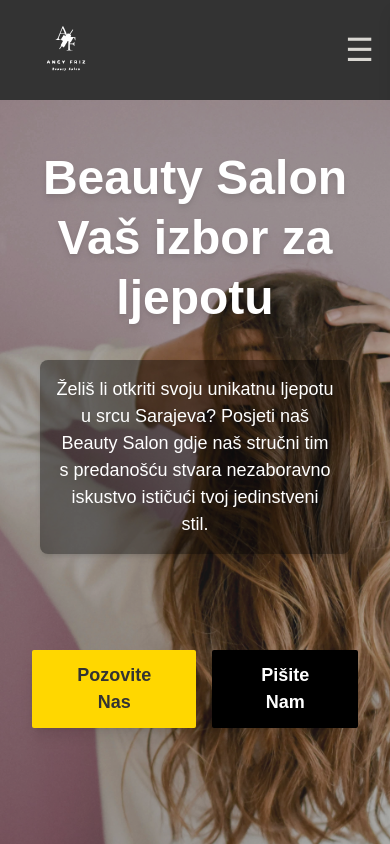
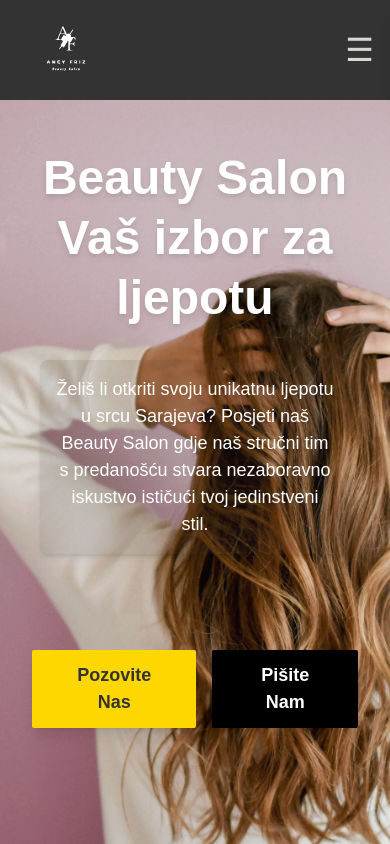
Before and after one commit to MeldinRadoncic/ancyfriz, a React (Create React App) app: page / in a window 390 px wide. Shown: the top 844 px of the page. Built offline with nearby package versions, Linux system fonts and the light colour scheme.

Commit message:
Fixing the paragraph styles

```diff
--- a/src/Components/Pages/HomePage/HeroBanner.jsx
+++ b/src/Components/Pages/HomePage/HeroBanner.jsx
@@ -13,7 +13,7 @@ const HeroBanner = () => {
       }}>
       {/* Overlay */}
       <div
-        className='absolute inset-0 bg-primary-charcoal opacity-40' // Overlay with 0.4 opacity
+        className='absolute inset-0 bg-primary-charcoal/10'
         aria-hidden='true'></div>
 
       {/* Content */}
@@ -41,7 +41,7 @@ const HeroBanner = () => {
 
         {/* Right Side - Subtitle */}
         <div className='flex flex-col items-center lg:items-start text-white text-center lg:text-left justify-center lg:hidden'>
-          <p className='text-lg sm:text-xl lg:text-2xl bg-black/40 p-4 rounded-lg shadow-md'>
+          <p className='text-lg sm:text-xl lg:text-2xl inset-0 bg-primary-charcoal/10 p-4 rounded-lg shadow-md'>
           Želiš li otkriti svoju unikatnu ljepotu u srcu Sarajeva? Posjeti naš Beauty Salon gdje naš stručni tim s predanošću stvara nezaboravno iskustvo ističući tvoj jedinstveni stil.
           </p>
         </div>
```
